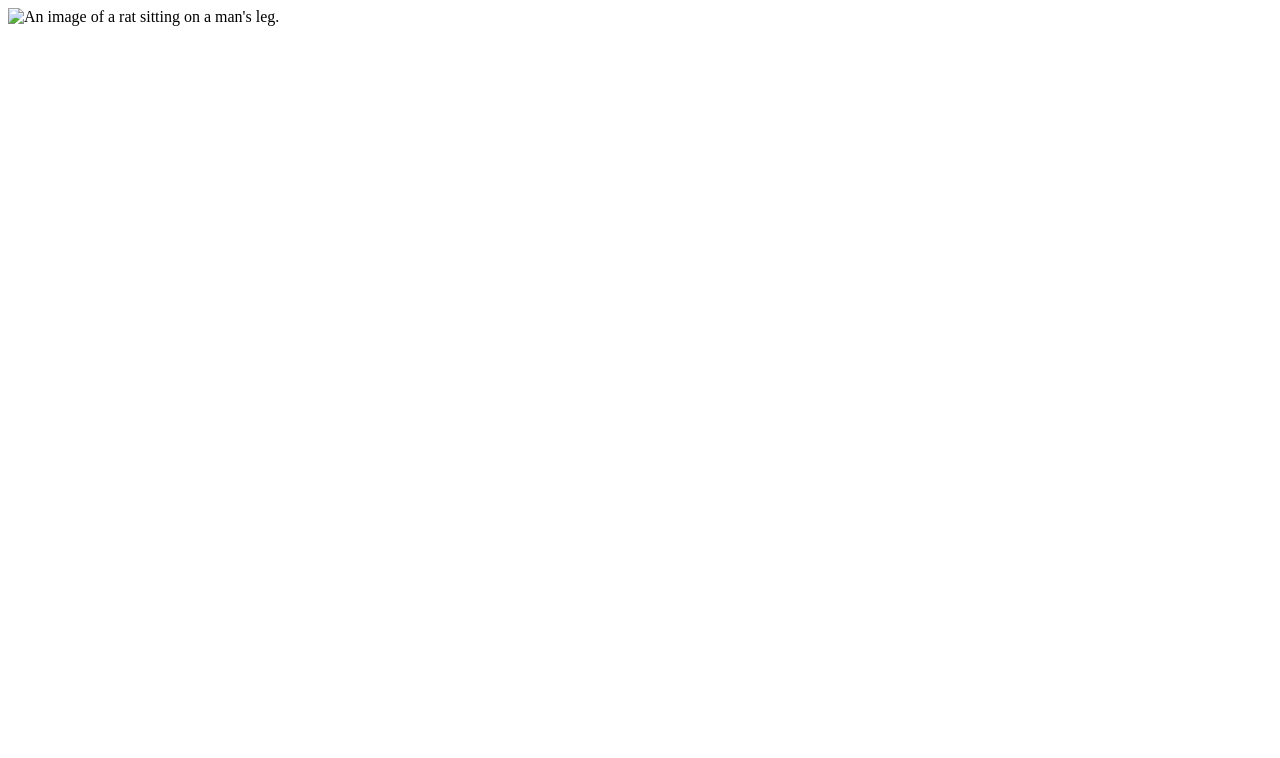
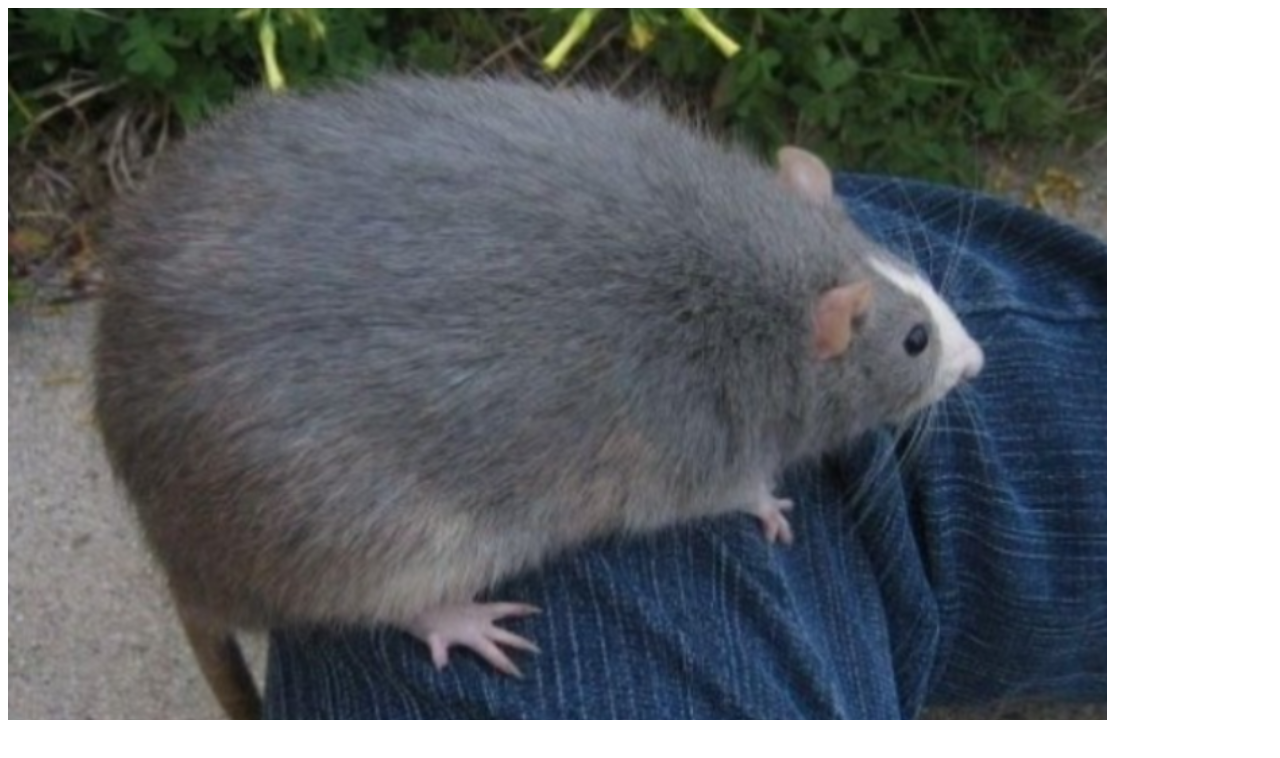
Before and after one commit to bigratmonster/bigrat.monster, a plain HTML site: page index.html in a window 1280 px wide. Drawn offline with Linux system fonts and the light colour scheme; the site is published under a folder, as on GitHub Pages, so addresses that start at the root find nothing.

Commit message:
fix cringe

```diff
--- a/index.html
+++ b/index.html
@@ -1,7 +1,7 @@
 <!-- This is bigrat.download. Welcome. -->
 <html>
   <meta charset="utf-8">
-  <meta property="og:image" content="/bigrat.png">
+  <meta property="og:image" content="bigrat.png">
   <title>big rat</title>
-  <img src="/bigrat.png" alt="An image of a rat sitting on a man's leg.">
+  <img src="bigrat.png" alt="An image of a rat sitting on a man's leg.">
 </html>
```
